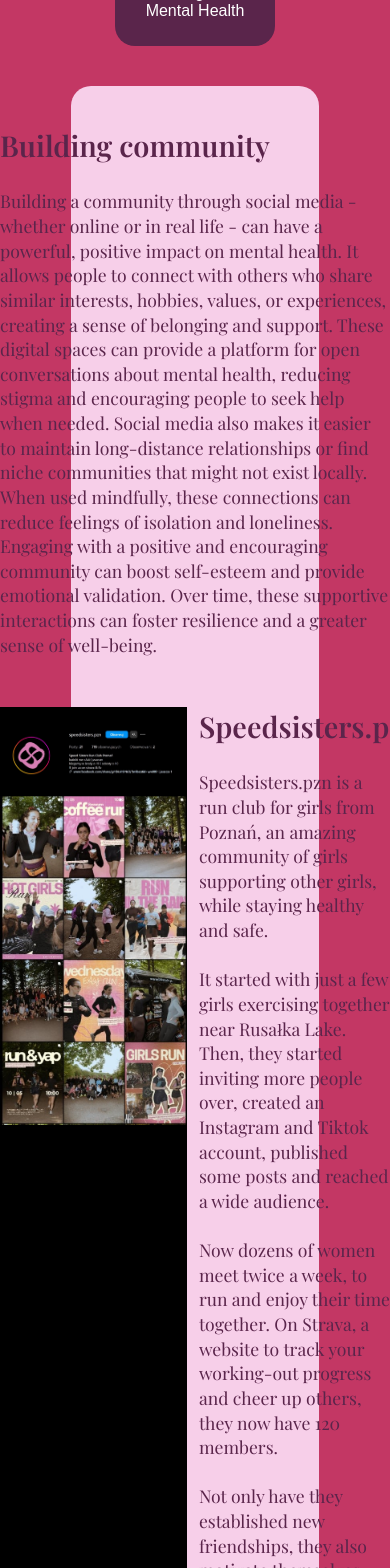
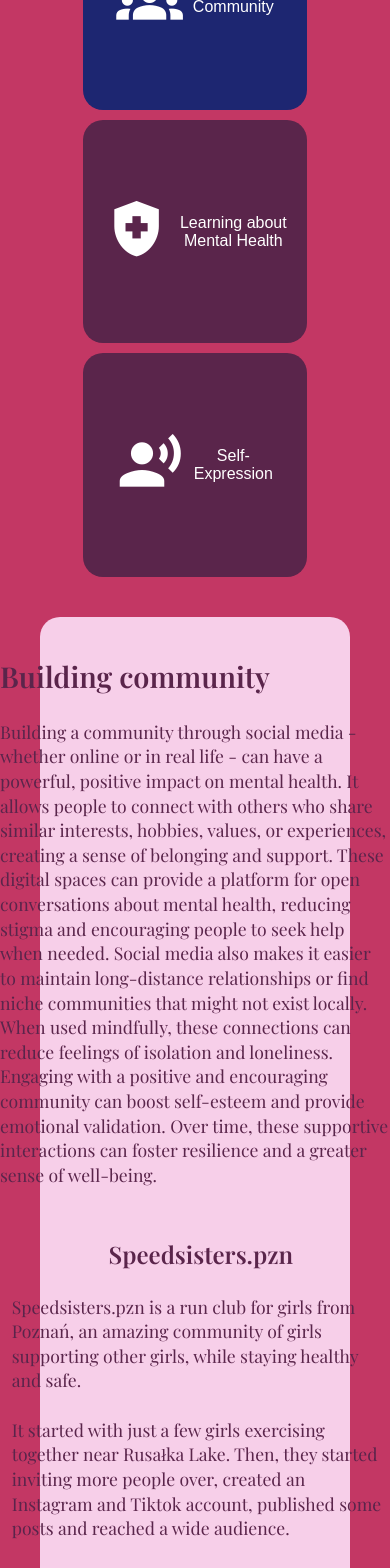
Before and after one commit to Xelo04/Mindful-Media, a React (Vite) app: page / in a window 390 px wide. Shown: the part 1280-2848 px from the top of the page. Built offline with nearby package versions, Linux system fonts and the light colour scheme; a web font is replaced by a local one.

Commit message:
Enhance responsiveness of tabbed panel and update example sections in About page for better mobile display

```diff
--- a/src/components/tabbed-content/tabbedPanel.scss
+++ b/src/components/tabbed-content/tabbedPanel.scss
@@ -39,6 +39,18 @@
       }
       .label {
         font-size: 1.2em;
+      }
+    }
+    @media (max-width: 550px) {
+      flex-direction: column;
+      align-items: stretch;
+      gap: 10px;
+      .tab-btn {
+        min-width: 140px;
+        display: flex;
+        flex-direction: row;
+        gap: 10px;
+        margin-inline: 10px;
       }
     }
   }
@@ -143,5 +155,40 @@
         }
       }
     }
+    @media (max-width: 900px) {
+      width: 100%;
+      .example {
+        .title {
+          font-size: 1.5rem;
+          margin-top: 20px;
+        }
+        flex-direction: column;
+        .example-images,
+        .example-description {
+          width: 100%;
+        }
+        .example-description {
+          padding-left: 0;
+          padding-right: 0;
+        }
+      }
+      #speedsisters {
+        display: none;
+      }
+      #you-are-not-alone {
+        flex-direction: column-reverse;
+        .example-images {
+          .example-video {
+            margin-top: 20px;
+          }
+        }
+      }
+      #dr-julie {
+        display: none;
+      }
+      #ash-soto {
+        flex-direction: column-reverse;
+      }
+    }
   }
 }
--- a/src/pages/about/About.tsx
+++ b/src/pages/about/About.tsx
@@ -33,7 +33,7 @@ const About = () => {
             foster resilience and a greater sense of well-being.
           </p>
           <div className="example">
-            <div className="example-images instagram">
+            <div className="example-images instagram" id="speedsisters">
               <img
                 src="real-life-examples/building-community/ig-title.jpg"
                 alt="ig-title"
@@ -235,7 +235,7 @@ const About = () => {
             to raise awareness, promote self-care, and encourage help-seeking
             behaviors.
           </p>
-          <div className="example">
+          <div className="example" id="you-are-not-alone">
             <div className="example-images">
               <div className="example-video">
                 <iframe
@@ -346,6 +346,7 @@ const About = () => {
                 src="real-life-examples/learning-about-mental-health/application.jpg"
                 alt="ig-description"
                 className="example-image-application"
+                id="dr-julie"
               />
             </div>
             <div className="example-images right instagram">
@@ -390,7 +391,7 @@ const About = () => {
             interests, because it’s easier to reach a bigger audience, which can
             make self-expression feel more meaningful and accepted.
           </p>
-          <div className="example">
+          <div className="example" id="ash-soto">
             <div className="example-images instagram">
               <img
                 src="real-life-examples/self-expression/ig-title.jpg"
```
